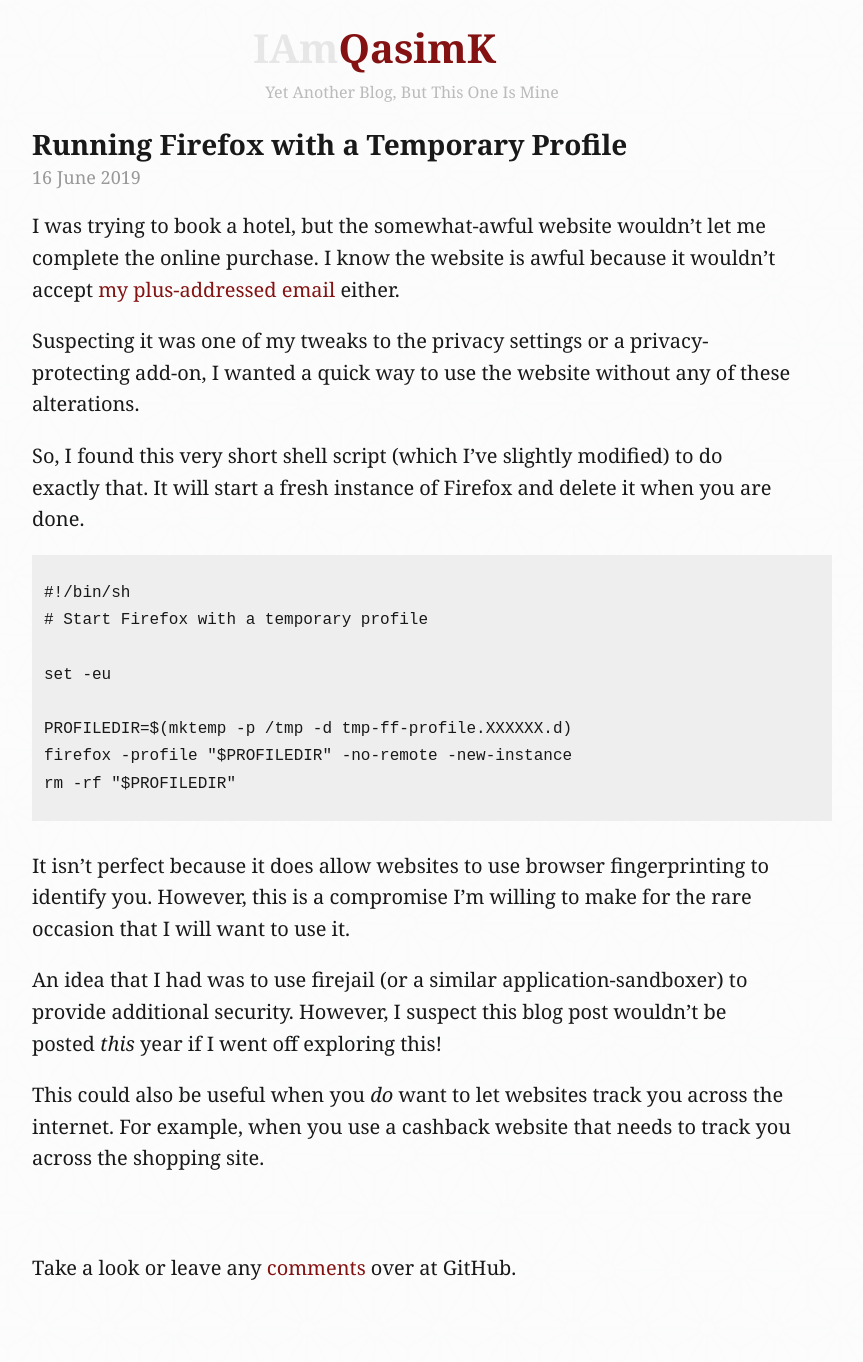
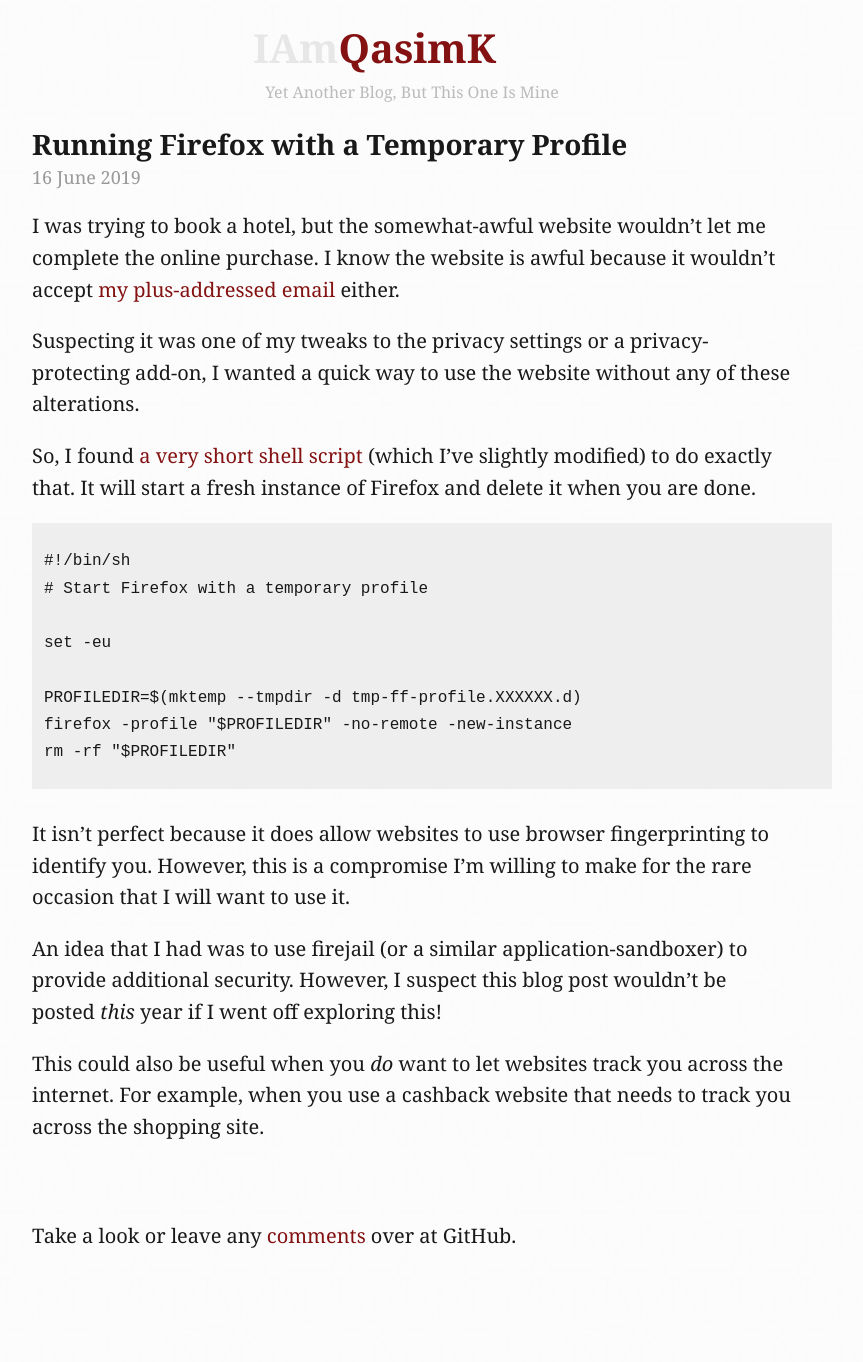
Before and after one commit to QasimK/qasimk.github.io, a Jekyll site: the page built from collections/_posts/2019-06-16-temporary-firefox-profile.md, in a window 1280 px wide. Shown: the whole page, without its empty margins (228-1091 px from the left). Built offline with Jekyll 4.4.1, drawn with Linux system fonts in a browser that asks for light colours; some web fonts are replaced; after the commit the page ends 1331 px from its top, so only the background shows below that.

Commit message:
Credit script source

````diff
--- a/collections/_posts/2019-06-16-temporary-firefox-profile.md
+++ b/collections/_posts/2019-06-16-temporary-firefox-profile.md
@@ -12,9 +12,9 @@
 Suspecting it was one of my tweaks to the privacy settings or a privacy-protecting
 add-on, I wanted a quick way to use the website without any of these alterations.
 
-So, I found this very short shell script (which I've slightly modified) to do
-exactly that. It will start a fresh instance of Firefox and delete it when you
-are done.
+So, I found [a very short shell script][original-shell-script] (which I've
+slightly modified) to do exactly that. It will start a fresh instance of Firefox
+and delete it when you are done.
 
 ```
 #!/bin/sh
@@ -22,7 +22,7 @@
 
 set -eu
 
-PROFILEDIR=$(mktemp -p /tmp -d tmp-ff-profile.XXXXXX.d)
+PROFILEDIR=$(mktemp --tmpdir -d tmp-ff-profile.XXXXXX.d)
 firefox -profile "$PROFILEDIR" -no-remote -new-instance
 rm -rf "$PROFILEDIR"
 ```
````
Also changed, not shown: other parts of collections/_posts/2019-06-16-temporary-firefox-profile.md (+1 -0 lines).
